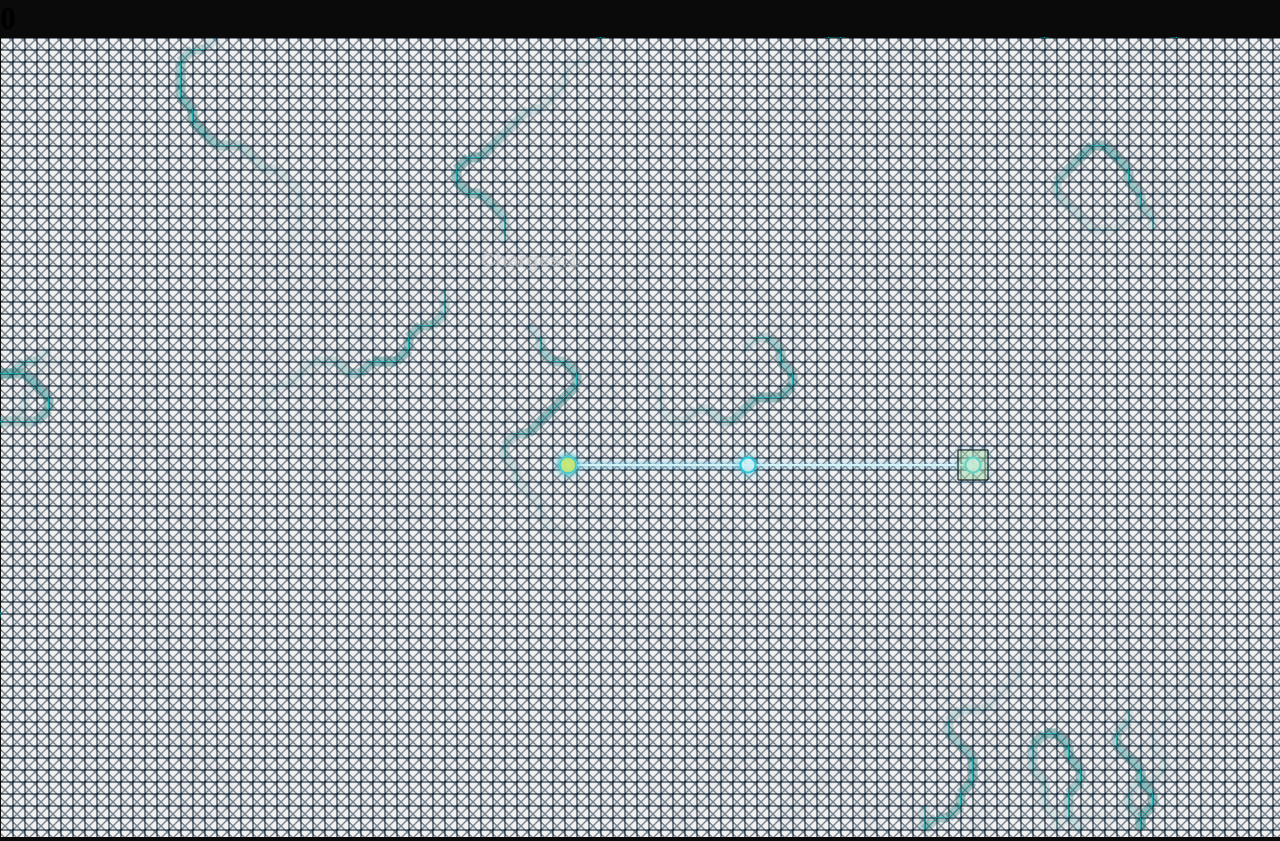
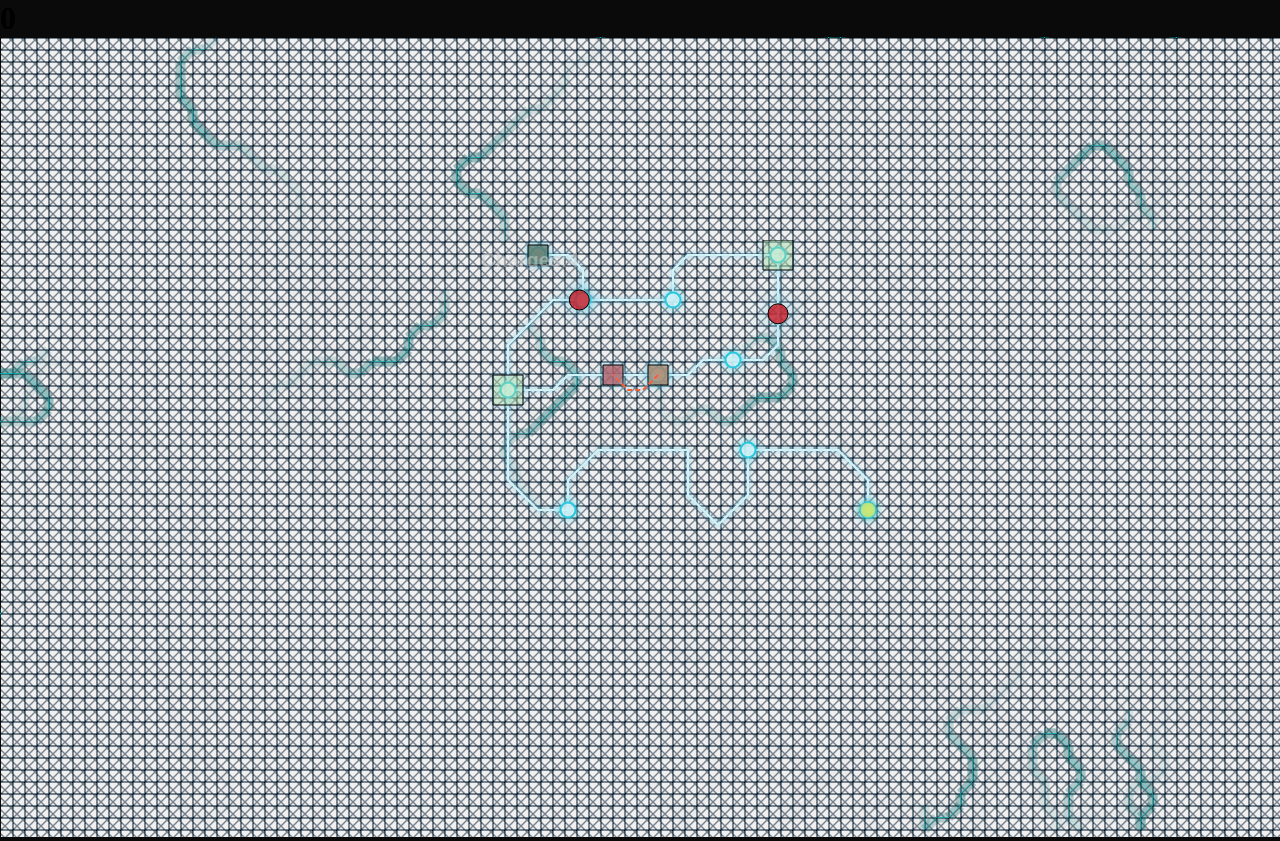
Before and after one commit to carsonbarlow/omega-glitch, a website: page src/index.html in a window 1280 px wide. Drawn offline with Linux system fonts and the light colour scheme.

Commit message:
added generator paths

```diff
--- a/src/_level_05.js
+++ b/src/_level_05.js
@@ -105,7 +105,7 @@ CONTENT.levels['5'] = {
       s: 's9',
       g: [0],
       gp: [
-        [5,6]
+        [5,1,6,1,5,2]
       ]
     }
   ]
--- a/src/_level_06.js
+++ b/src/_level_06.js
@@ -12,7 +12,7 @@
 var CONTENT = CONTENT || {levels:{}};
 
 CONTENT.levels['6'] = {
-  charges: 3,
+  charges: 4,
   spots: {
     s1: {
       x: 28,
@@ -112,7 +112,10 @@ CONTENT.levels['6'] = {
   gate_generators: [
     {
       s: 's9',
-      g: [0]
+      g: [0],
+      gp: [
+        [6,1,7,1,8,1]
+      ]
     }
   ]
 };
--- a/src/game_master.js
+++ b/src/game_master.js
@@ -30,7 +30,7 @@ var GameMaster = function(){
   }
 
   function start_game(){
-    current_level = 1;
+    current_level = 6;
     start_level();
   };
 
--- a/src/gate_generator.js
+++ b/src/gate_generator.js
@@ -2,18 +2,38 @@
 
 var GateGenerator = function(config,spots){
 
+  var graphics;
+
   this.spot = spots[config.s];
   this.gates = config.g;
-  this.gate_paths = config.gp;
+  var gate_paths = config.gp;
   this.pos_x = this.spot.pos_x;
   this.pos_y = this.spot.pos_y;
   this.size = 10;
 
+  // var paths = [];
+  for (var i = 0; i < gate_paths.length; i++){
+    gate_paths[i] = new GateGeneratorPath(gate_paths[i]);
+  }
+
+  function inject_graphics(_graphics_){
+    graphics = _graphics_;
+    graphics.add_to_manifest(this, 'gate_generators');
+    for (var i = 0; i < gate_paths.length; i++){
+      gate_paths[i].inject_graphics(graphics);
+      gate_paths[i].set_starting_spot(this.spot);
+    }
+  }
+
   function blow_up(){
     // console.log('gate generator: boom mother FUCKA!!');
+    for (var i = 0; i < gate_paths.length; i++){
+      gate_paths[i].blow_up();
+    }
   };
 
   this.blow_up = blow_up;
+  this.inject_graphics = inject_graphics;
 
   this.graphic = {
     lineWidth: 1,
--- /dev/null
+++ b/src/gate_generator_path.js
@@ -0,0 +1,59 @@
+// path leading from gate generator to gate
+var GateGeneratorPath = function(_config_){
+
+  var config = _config_,
+    starting_spot,
+    checkpoints;;
+  this.checkpoints = [];
+
+
+  function set_starting_spot(spot){
+    starting_spot = spot;
+    this.checkpoints = construct_checkpoints();
+    graphics.add_to_manifest(this, 'gate_generator_paths');
+  }
+
+  function inject_graphics(_graphics_){
+    graphics = _graphics_;
+  }
+
+
+  function construct_checkpoints(){
+    checkpoints = [];
+    checkpoints.push({x:starting_spot.pos_x, y:starting_spot.pos_y});
+    var direction, magnatude;
+    for (var i = 0; i < config.length; i+=2){
+      direction = config[i];
+      magnatude = config[i+1];
+      checkpoints.push({
+        x: (CONFIG.direction_to_grid_difference[direction].x * CONFIG.grid_size * magnatude) + checkpoints[checkpoints.length-1].x,
+        y: (CONFIG.direction_to_grid_difference[direction].y * CONFIG.grid_size * magnatude) + checkpoints[checkpoints.length-1].y
+      });
+    }
+    return checkpoints;
+  }
+
+  function blow_up(){
+    // console.log('path '+starting_spot+': boom mother FUCKA!!');
+    // graphics.remove_path(checkpoints);
+    graphics.remove_from_manifest(this, 'gate_generator_paths');
+    this.blown_up = true;
+  };
+
+
+  this.graphic = {
+    setLineDash: [5, 3],
+    lineWidth: 2,
+    strokeStyle: '#ff5c33',
+    shadowColor: '#6FC3DF',
+    shadowBlur: 5,
+    shadowOffsetX: 0,
+    shadowOffsetY: 0
+  };
+
+
+  this.set_starting_spot = set_starting_spot;
+  this.inject_graphics = inject_graphics;
+  this.checkpoints = checkpoints;
+  this.blow_up = blow_up;
+};
--- a/src/graphics.js
+++ b/src/graphics.js
@@ -10,6 +10,7 @@ var Graphics = function () {
     patrol_generators: [],
     gates: [],
     gate_generators: [],
+    gate_generator_paths: [],
     avatar: []
   }
 
@@ -19,23 +20,24 @@ var Graphics = function () {
     CANVAS_HEIGHT = canvas.height,
     avatar;
 
-  // var draw_order = ['paths','spots','objectives','patrols','patrol_generators','gates','gate_generators','avatar'];
-  var draw_order = ['spots','objectives','patrols','patrol_generators','gates','gate_generators','avatar'];
+  var draw_order = ['paths','spots','objectives','patrols','patrol_generators','gates','gate_generators','gate_generator_paths','avatar'];
+  // var draw_order = ['spots','objectives','patrols','patrol_generators','gates','gate_generators','avatar'];
   // var draw_order = ['spots','patrols','patrol_generators'];
   var draw_key = {
-    // paths: draw_line,
+    paths: draw_line,
     spots: draw_circle,
     objectives: draw_square,
     patrols: draw_circle,
     patrol_generators: draw_square,
     gates: draw_square,
     gate_generators: draw_square,
+    gate_generator_paths: draw_line,
     avatar: draw_circle
   }
 
   function draw() {
     ctx.clearRect(0, 0, CANVAS_WIDTH, CANVAS_HEIGHT);
-    draw_paths();
+    // draw_paths();
     for (var list = 0; list < draw_order.length; list++){
       draw_manifest_list(draw_order[list]);
     }
@@ -76,6 +78,10 @@ var Graphics = function () {
       ctx.save();
       var graphic = list[i].graphic;
       for (var attribute in graphic){
+        if (attribute == 'setLineDash'){
+          ctx.setLineDash(graphic[attribute]);
+          continue;
+        }
         ctx[attribute] = graphic[attribute];
       }
       draw_key[name](list[i]);
@@ -108,6 +114,16 @@ var Graphics = function () {
     ctx.stroke();
   }
 
+  function draw_line(cords){
+    ctx.beginPath();
+    var path = cords.checkpoints;
+    ctx.moveTo(path[0].x, path[0].y);
+    for (var i = 1; i < path.length; i++) {
+      ctx.lineTo(path[i].x, path[i].y);
+    }
+    ctx.stroke();
+  }
+
   function draw_charge(spot) {
     ctx.fillStyle = "rgba(212, 17, 27, 0.6)";
     ctx.shadowColor = '#d0161e';
@@ -121,27 +137,6 @@ var Graphics = function () {
     // ctx.stroke();
   }
 
-  function draw_paths() {
-    ctx.save();
-    ctx.lineWidth = 2;
-    ctx.strokeStyle = '#d1f3f8';
-    ctx.shadowColor = '#6FC3DF';
-    ctx.shadowBlur = 5;
-    ctx.shadowOffsetX = 0;
-    ctx.shadowOffsetY = 0;
-    for (var i = 0; i < draw_manifest.paths.length; i++) {
-      draw_path(draw_manifest.paths[i]);
-    }
-    ctx.restore();
-  }
-
-  function draw_path(path) {
-    ctx.moveTo(path[0].x, path[0].y);
-    for (var i = 1; i < path.length; i++) {
-      ctx.lineTo(path[i].x, path[i].y);
-    }
-    ctx.stroke();
-  }
 
   this.draw = draw;
   this.clear_level = clear_level;
--- a/src/index.html
+++ b/src/index.html
@@ -35,6 +35,7 @@
   <script type="text/javascript" src="path.js"></script>
   <script type="text/javascript" src="gate.js"></script>
   <script type="text/javascript" src="gate_generator.js"></script>
+  <script type="text/javascript" src="gate_generator_path.js"></script>
   <script type="text/javascript" src="objective.js"></script>
   <script type="text/javascript" src="input.js"></script>
   <script type="text/javascript" src="_level_01.js"></script>
--- a/src/level_manager.js
+++ b/src/level_manager.js
@@ -45,7 +45,7 @@ var LevelManager = function(){
     }
     for (i = 0; i < level.gate_generators.length; i++){
       var gate_generator = new GateGenerator(level.gate_generators[i],spots);
-      graphics.add_to_manifest(gate_generator, 'gate_generators');
+      gate_generator.inject_graphics(graphics);
       gate_generators.push(gate_generator);
     }
   };
--- a/src/path.js
+++ b/src/path.js
@@ -9,7 +9,7 @@ var Path = function(config){
   function set_starting_spot(spot){
     starting_spot = spot;
     this.checkpoints = construct_checkpoints();
-    graphics.add_to_manifest(checkpoints, 'paths');
+    graphics.add_to_manifest(this, 'paths');
   }
 
   function inject_graphics(_graphics_){
@@ -34,9 +34,18 @@ var Path = function(config){
   function blow_up(){
     // console.log('path '+starting_spot+': boom mother FUCKA!!');
     // graphics.remove_path(checkpoints);
-    graphics.remove_from_manifest(checkpoints, 'paths');
+    graphics.remove_from_manifest(this, 'paths');
     this.blocked = true;
     this.blown_up = true;
+  };
+
+  this.graphic = {
+    lineWidth: 2,
+    strokeStyle: '#d1f3f8',
+    shadowColor: '#6FC3DF',
+    shadowBlur: 5,
+    shadowOffsetX: 0,
+    shadowOffsetY: 0
   };
 
 
```
